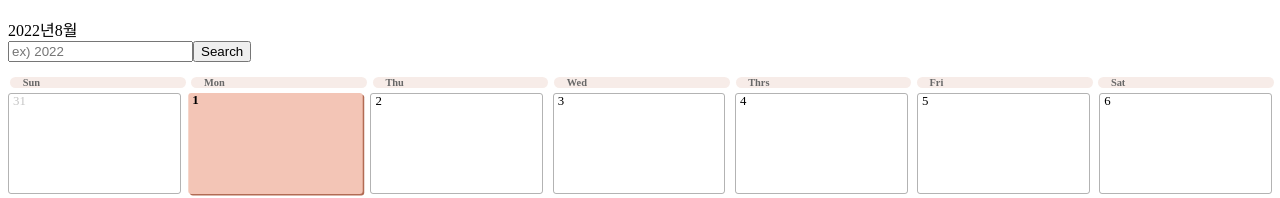
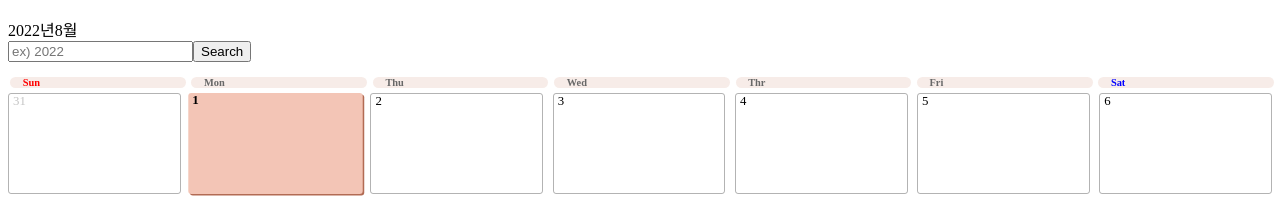
Before and after one commit to mklee07/exam-sw, a React (Create React App) app: page / in a window 1280 px wide. Shown: the top 198 px of the page. Built offline with nearby package versions, Linux system fonts and the light colour scheme; some icons are missing.

Commit message:
0728~0803

```diff
--- a/src/Calendar.js
+++ b/src/Calendar.js
@@ -3,7 +3,7 @@ import { addMonths, subMonths } from 'date-fns';
 import CalendarHeader from './component/CalendarHeader';
 import CalendarDay from './component/CalendarDay'
 import CalendarDate from './component/CalendarDate';
-import './style/_style.scss'
+import './style/style.scss'
 
 const Calendar = () => {
 
--- a/src/component/CalendarDate.js
+++ b/src/component/CalendarDate.js
@@ -1,7 +1,5 @@
 import React from 'react';
-import { format } from 'date-fns';
-import { startOfMonth, endOfMonth, startOfWeek, endOfWeek } from 'date-fns';
-import { isSameMonth, isSameDay, addDays } from 'date-fns';
+import { format, startOfMonth, endOfMonth, startOfWeek, endOfWeek, isSameMonth, isSameDay, addDays } from 'date-fns';
 import { Link } from 'react-router-dom';
 //test
 const CalendarDate = ({ currentMonth, selectedDate}) => {
--- a/src/component/CalendarDay.js
+++ b/src/component/CalendarDay.js
@@ -3,11 +3,17 @@ import React from 'react';
 
 const CalendarDay = () => {
     const days = [];
-    const date = ['Sun', 'Mon', 'Thu', 'Wed', 'Thrs', 'Fri', 'Sat'];
+    const date = ['Sun', 'Mon', 'Thu', 'Wed', 'Thr', 'Fri', 'Sat'];
 
     for (let i =0; i < 7; i++) {
         days.push(
-            <div className="col" key={i}>
+            <div className={`col ${
+                i==0
+                ? 'sunday'
+                : i==6
+                ? 'saturday'
+                : ''}`
+            } key={i}>
                 {date[i]}
             </div>
         );
--- a/src/style/_style.scss
+++ b/src/style/style.scss
@@ -51,13 +51,6 @@
 
 
     }
-    // .days.col:nth-child(7n + 1) {
-    //     color: red;
-    //   }
-
-    // .days:nth-child(7n) {
-    //     color: blue;
-    // }
     .body {
         @include common.size(100%, 89%);
         @include common.flex-column();
@@ -123,3 +116,10 @@
     cursor: pointer;
     }
 }
+
+.sunday {
+    color: red;
+}
+.saturday {
+    color: blue;
+}
```
Lines whose indentation alone changed are shown as unchanged.
